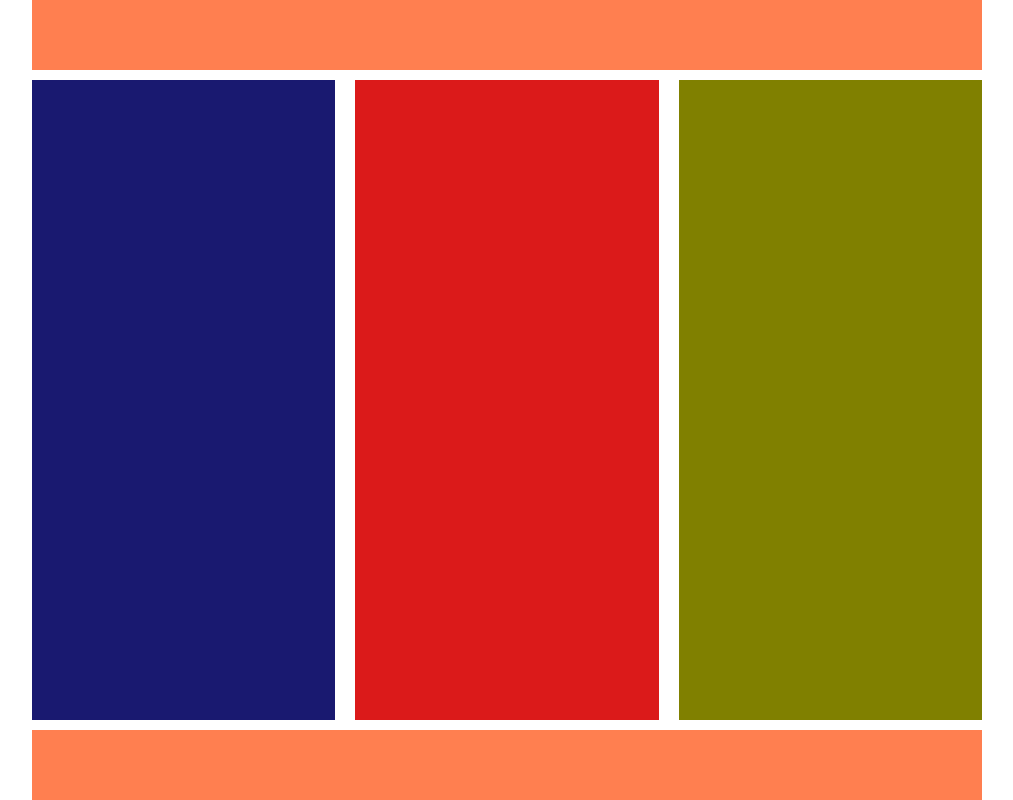
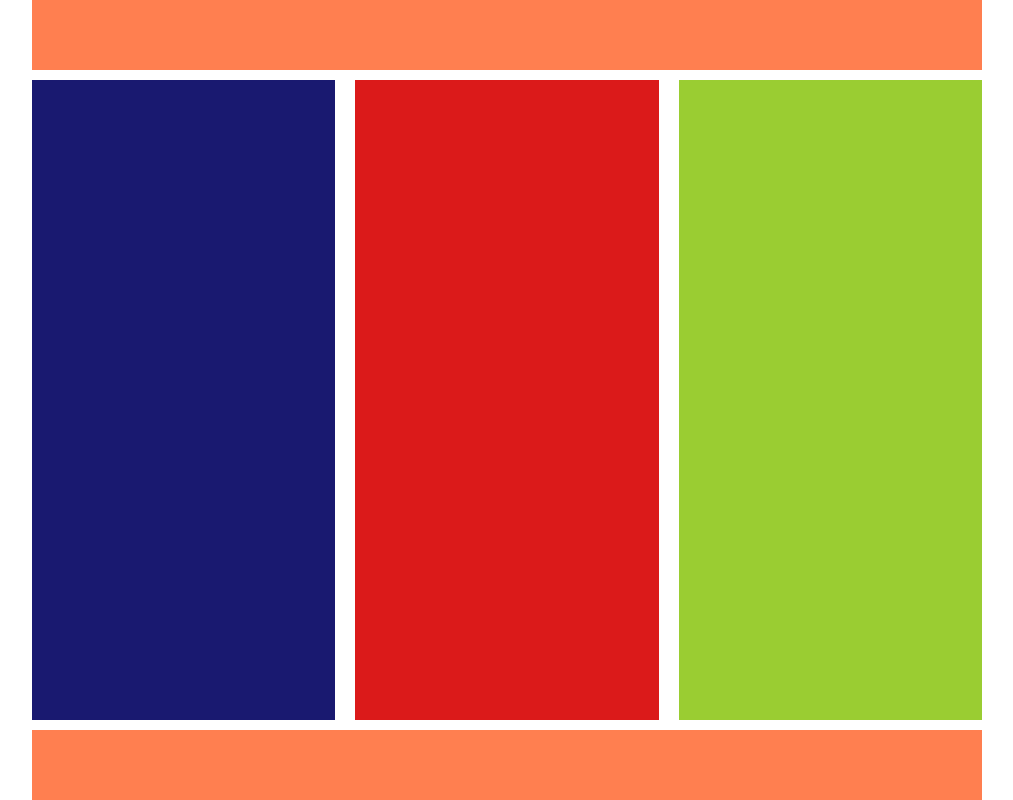
Before and after one commit to Swissgroover/R-Ta19, a plain HTML site: page index.html in a window 1280 px wide. Shown: the whole page, without its empty margins (133-1146 px from the left). Drawn offline with Linux system fonts and the light colour scheme.

Commit message:
color change2.0

```diff
--- a/style.css
+++ b/style.css
@@ -51,5 +51,5 @@ main {
 }
 
 .green {
-    background-color: olive;
+    background-color: yellowgreen;
 }
```
